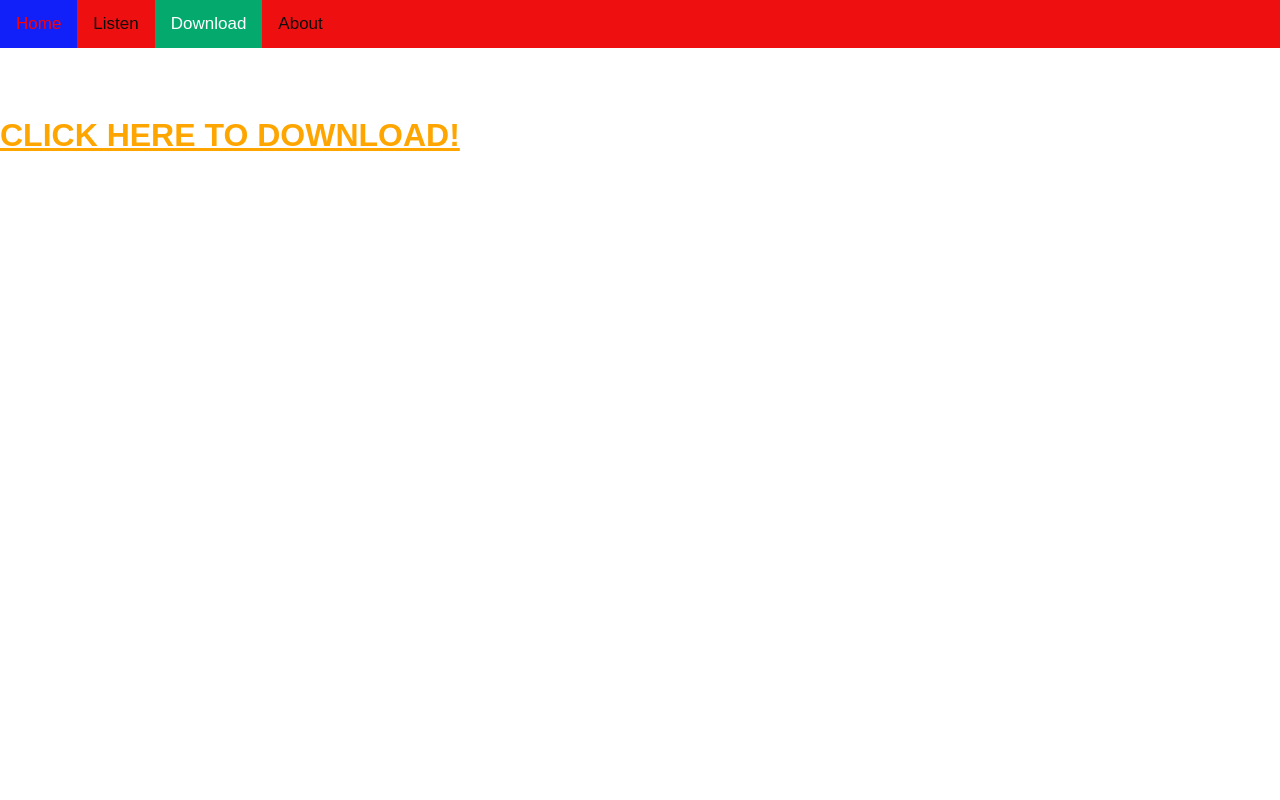
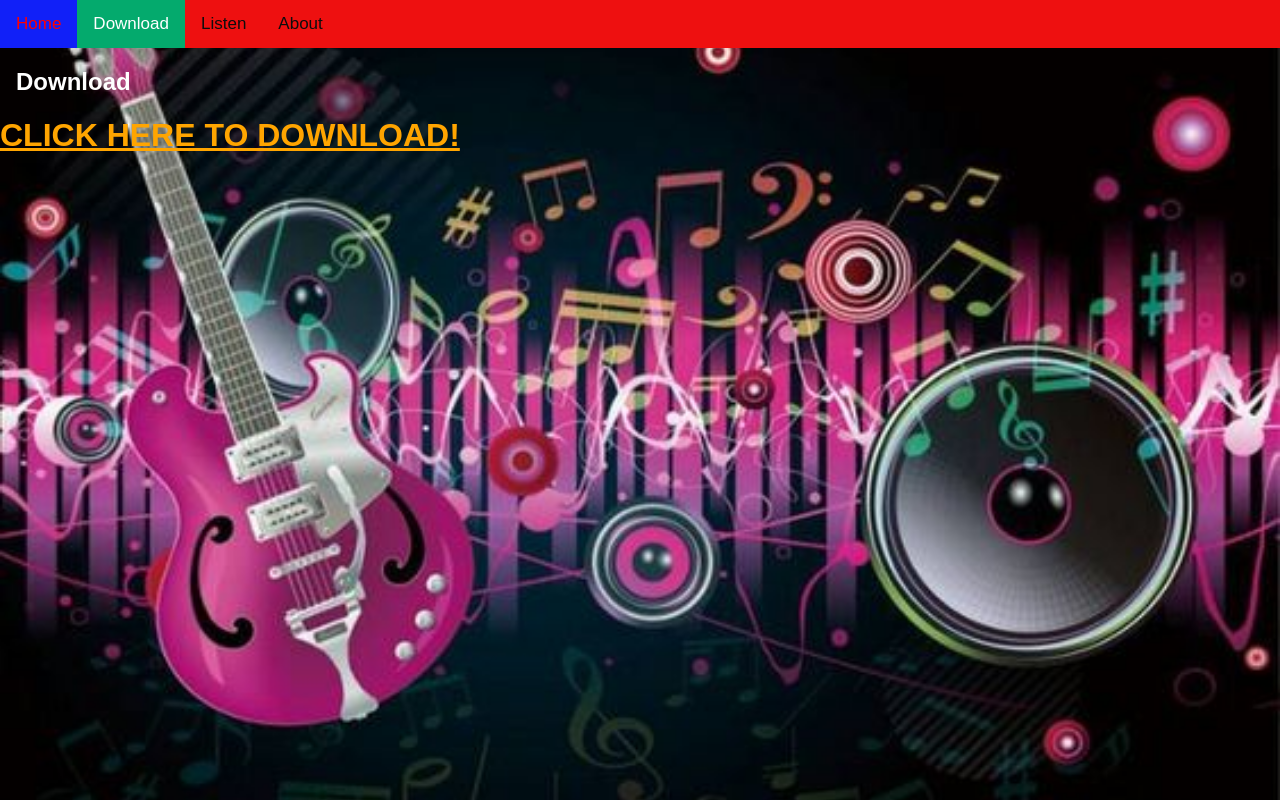
Before and after one commit to ramcom69/ramcom69.github.io, a plain HTML site: page download.html in a window 1280 px wide. Drawn offline with Linux system fonts and the light colour scheme.

Commit message:
Add files via upload

```diff
--- /dev/null
+++ b/aboutbg.css
@@ -0,0 +1,6 @@
+*
+body
+{
+    background: url(about.bg.jpg) no-repeat center center fixed;
+    background-size: cover;
+}
--- a/download.html
+++ b/download.html
@@ -37,8 +37,8 @@ body {
 
 <div class="topnav">
   <a href="index.html">Home</a>
+  <a class="active" href="Download.html">Download</a>
   <a href="listen.html">Listen</a>
-  <a class="active" href="Download.html">Download</a>
   <a href="about.html">About</a>
 </div>
 
--- a/downloadbg.css
+++ b/downloadbg.css
@@ -1,6 +1,6 @@
 *
 body
 {
-    background: url(skadie.bg.jpg) no-repeat center center fixed;
+    background: url(download.bg.jpg) no-repeat center center fixed;
     background-size: cover;
 }
--- a/listenbg.css
+++ b/listenbg.css
@@ -1,6 +1,6 @@
 *
 body
 {
-    background: url(ska.bg.png) no-repeat center center fixed;
+    background: url(listen.bg.jpg) no-repeat center center fixed;
     background-size: cover;
 }
--- a/style.css
+++ b/style.css
@@ -1,6 +1,6 @@
 *
 body
 {
-    background: url(skamusic.png) no-repeat center center fixed;
+    background: url(skamusic.PNG) no-repeat center center fixed;
     background-size: cover;
 }
```
Also changed, not shown: about.bg.jpg (added), download.bg.jpg (added), home.bg.jpg (added), listen.bg.jpg (added).
